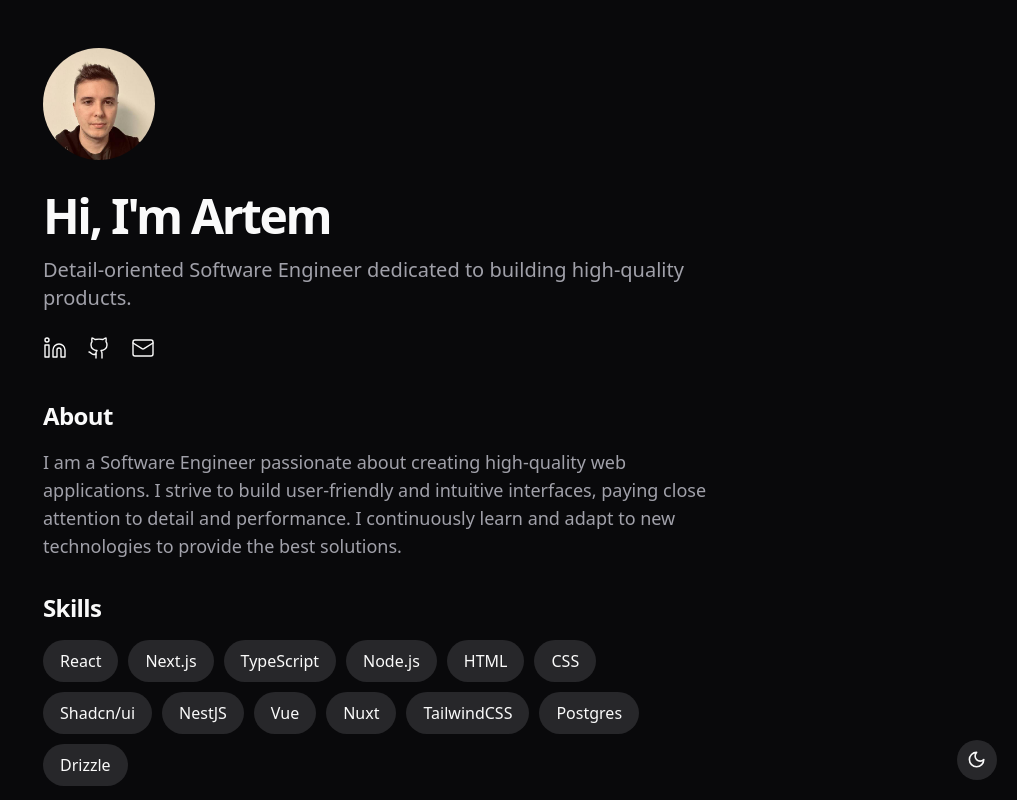
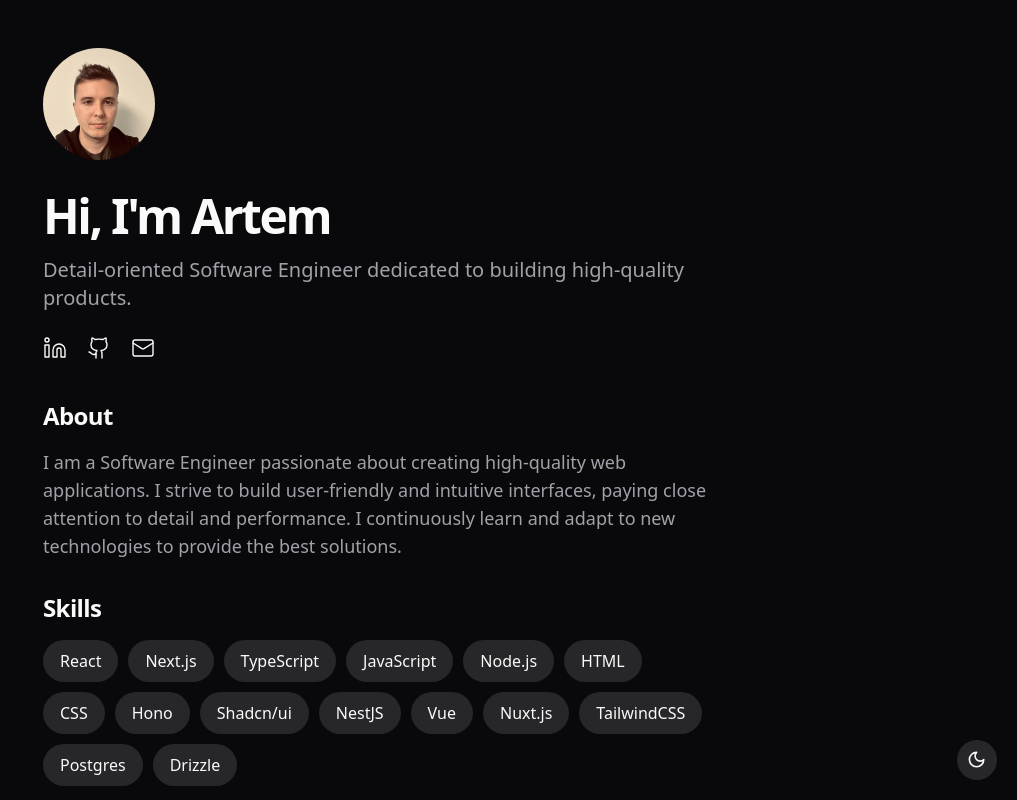
Before and after one commit to artem-kostylev/portfolio, a Next.js app: page / in a window 1280 px wide. Shown: the top 800 px of the page, without its empty margins (263-1280 px from the left). Built offline with nearby package versions, Linux system fonts and the light colour scheme.

Commit message:
add more skills

```diff
--- a/src/components/home/skills.tsx
+++ b/src/components/home/skills.tsx
@@ -8,13 +8,15 @@ export const Skills = () => {
         <Badge variant="secondary">React</Badge>
         <Badge variant="secondary">Next.js</Badge>
         <Badge variant="secondary">TypeScript</Badge>
+        <Badge variant="secondary">JavaScript</Badge>
         <Badge variant="secondary">Node.js</Badge>
         <Badge variant="secondary">HTML</Badge>
         <Badge variant="secondary">CSS</Badge>
+        <Badge variant="secondary">Hono</Badge>
         <Badge variant="secondary">Shadcn/ui</Badge>
         <Badge variant="secondary">NestJS</Badge>
         <Badge variant="secondary">Vue</Badge>
-        <Badge variant="secondary">Nuxt</Badge>
+        <Badge variant="secondary">Nuxt.js</Badge>
         <Badge variant="secondary">TailwindCSS</Badge>
         <Badge variant="secondary">Postgres</Badge>
         <Badge variant="secondary">Drizzle</Badge>
```
